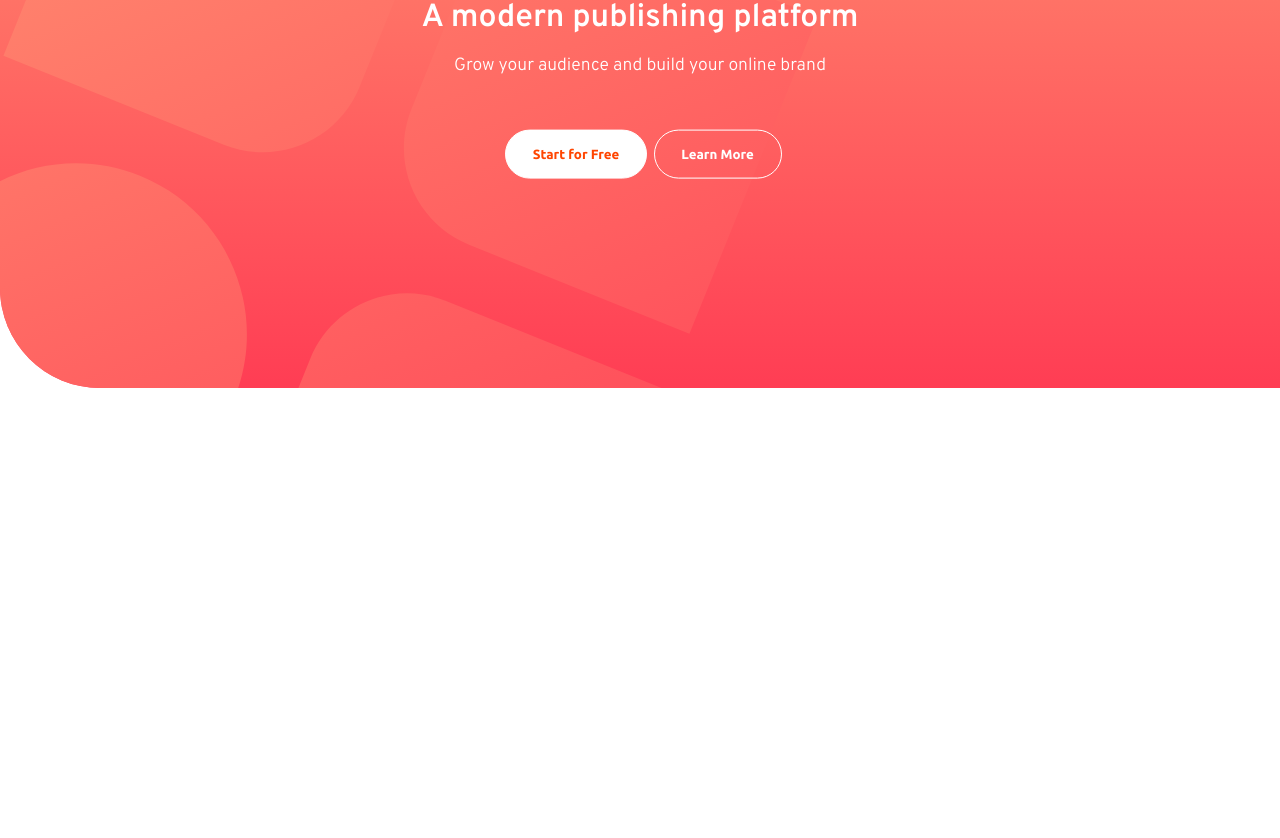
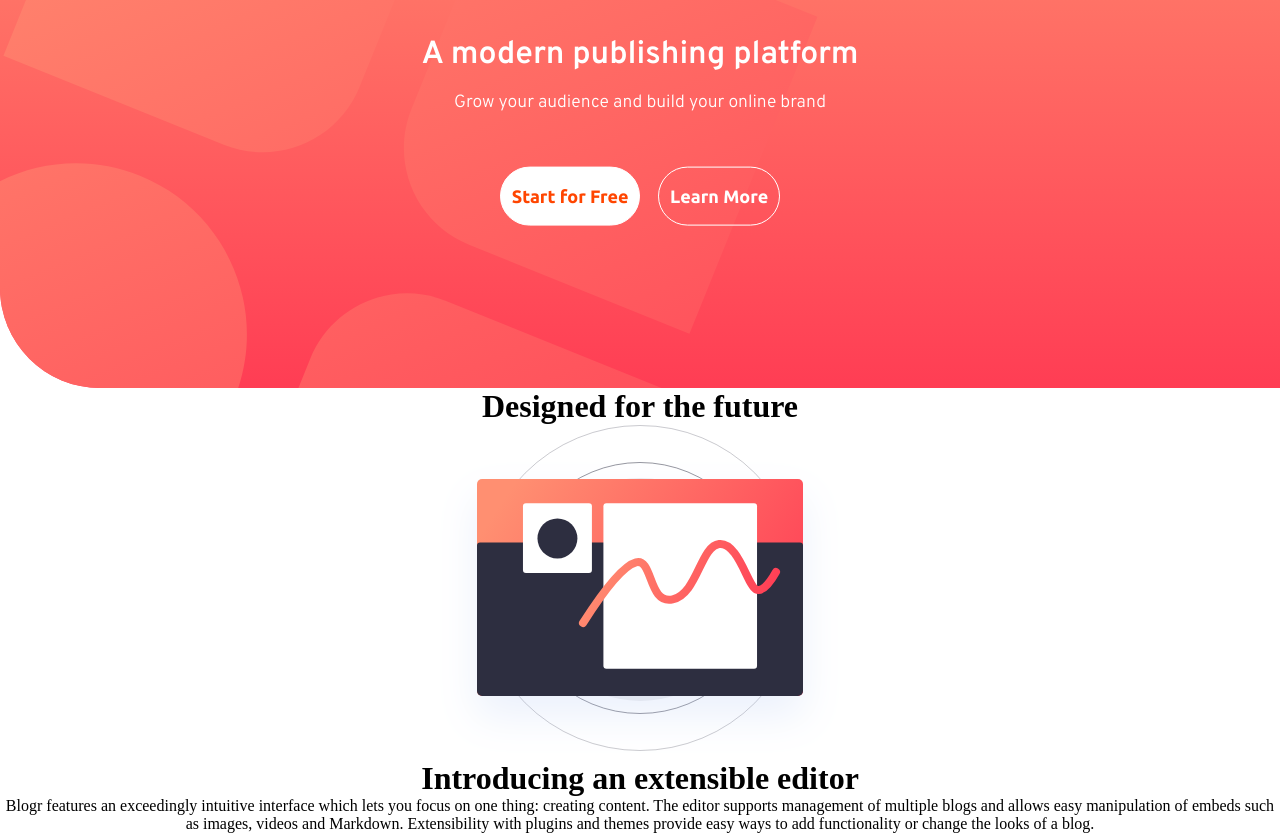
Before and after one commit to OscarAnillo/blogr-landing-fe, a React (Create React App) app: page / in a window 1280 px wide. Shown: the part 212-1050 px from the top of the page. Before the commit the page ends 800 px from the top, so only its background shows below. Built offline with nearby package versions, Linux system fonts and the light colour scheme.

Commit message:
add mainComponent without styles

```diff
--- a/src/App.css
+++ b/src/App.css
@@ -10,6 +10,7 @@
 .App {
   text-align: center;
   overflow: hidden;
+  min-height: 100vh;
 }
 img {
   max-width: 100%;
@@ -104,11 +105,10 @@ img {
 
 .hero .hero-text {
   position: absolute;
-  top: 50%;
+  top: 57%;
   left: 50%;
   transform: translate(-50%, -50%);
-  width: 70%;
-  /* border: 1px solid red; */
+  width: 80%;
 }
 .hero .hero-text h1 {
   font-family: "Overpass", sans-serif;
@@ -127,19 +127,33 @@ img {
 .hero .btn-white {
   border: 1px solid #fff;
   border-radius: 30px;
-  padding: 1.2em 2em;
-  margin: 0 .5em;
+  padding: 1em .6em;
+  margin-right: 1em;
   background: #fff;
   color: orangered;
   font-family: "Ubuntu";
   font-weight: 700;
+  font-size: 18px;
 }
 .hero .btn-tra {
   border: 1px solid #fff;
   border-radius: 30px;
-  padding: 1.2em 2em;
+  padding: 1em .6em;
   background: transparent;
   color: #fff;
   font-family: "Ubuntu";
   font-weight: 700;
+  font-size: 18px;
 }
+
+/* MainComponent */
+.phones {
+  background-image: url('/public/images/bg-pattern-circles.svg');
+  background-size: contain;
+  background-position: center;
+  background-repeat: no-repeat;
+  height: 626px;
+  background-color: rgb(58, 61, 92);
+  border-top-right-radius: 100px;
+  border-bottom-left-radius: 100px;
+}
--- a/src/App.js
+++ b/src/App.js
@@ -1,6 +1,7 @@
 
 import './App.css';
 import HeroComponent from './components/hero-component';
+import MainComponent from './components/main-component';
 import NavComponent from './components/nav-component';
 
 function App() {
@@ -8,6 +9,7 @@ function App() {
     <div className="App">
       <NavComponent />
       <HeroComponent />
+      <MainComponent />
     </div>
   );
 }
--- a/src/components/hero-component.js
+++ b/src/components/hero-component.js
@@ -1,6 +1,6 @@
 export default function HeroComponent(){
     return (
-        <div className="hero">
+        <section className="hero">
             <div className="hero-bg"></div>
             <div className="hero-text">
                 <h1>A modern publishing platform</h1>
@@ -8,6 +8,6 @@ export default function HeroComponent(){
                 <button className="btn-white">Start for Free</button>
                 <button className="btn-tra">Learn More</button>
             </div>
-        </div>
+        </section>
     )
 }
--- /dev/null
+++ b/src/components/main-component.js
@@ -0,0 +1,44 @@
+export default function MainComponent(){
+    return (
+        <main>
+            <h1>Designed for the future</h1>
+            <div>
+                <div>
+                    <img src="/images/illustration-editor-mobile.svg" alt="" />
+                </div>
+                <div>
+                    <h1>Introducing an extensible editor</h1>
+                    <p>Blogr features an exceedingly intuitive interface which lets you focus on one thing: creating content. The editor supports management of multiple blogs and allows easy manipulation of embeds such as images, videos and Markdown. Extensibility with plugins and themes provide easy ways to add functionality or change the looks of a blog.</p>
+                </div>
+                <div>
+                    <h1>Robust content management</h1>
+                    <p>Flexible content management enable users to easily move through posts. Increase the usability of your blog by adding customized categories, sections, format or flow. With this functionality, you're in control.</p>
+                </div>
+                <div className="phones">
+                    <div>
+                        <img src="/images/illustration-phones.svg" alt="" />
+                    </div>
+                    <div>
+                        <h1>State of the art infrastructure</h1>
+                        <p>With reliability and speen in mind, worldwide data centers provide the backbone for ultra-fast connectivity. This ensures your site will load instanly, no matter where your readers are, keeping your site competitive.</p>
+                    </div>
+                </div>
+                <div>
+                    <div>
+                        <img src="/images/illustration-laptop-mobile.svg" alt="" />
+                    </div>
+                    <div>
+                        <div>
+                            <h1>Free, open, simple</h1>
+                            <p>Blogr is a free and open source application backed by a large community of helpful developers. It supports features such as code syntax highlighting, RRS feeds, social media integration, third party commenting tools, and works seamlessly with Google Analytics. The architechture is clean and relatively easy to learn.</p>
+                        </div>
+                        <div>
+                        <h1>Powerful tooling</h1>
+                            <p>Batteries included. We built a simple and straightforward CLI tool that makes customization and deployment a breeze, but capable of producing even the most complicated sites.</p>
+                        </div>
+                    </div>
+                </div>
+            </div>
+        </main>
+    )
+}
```
